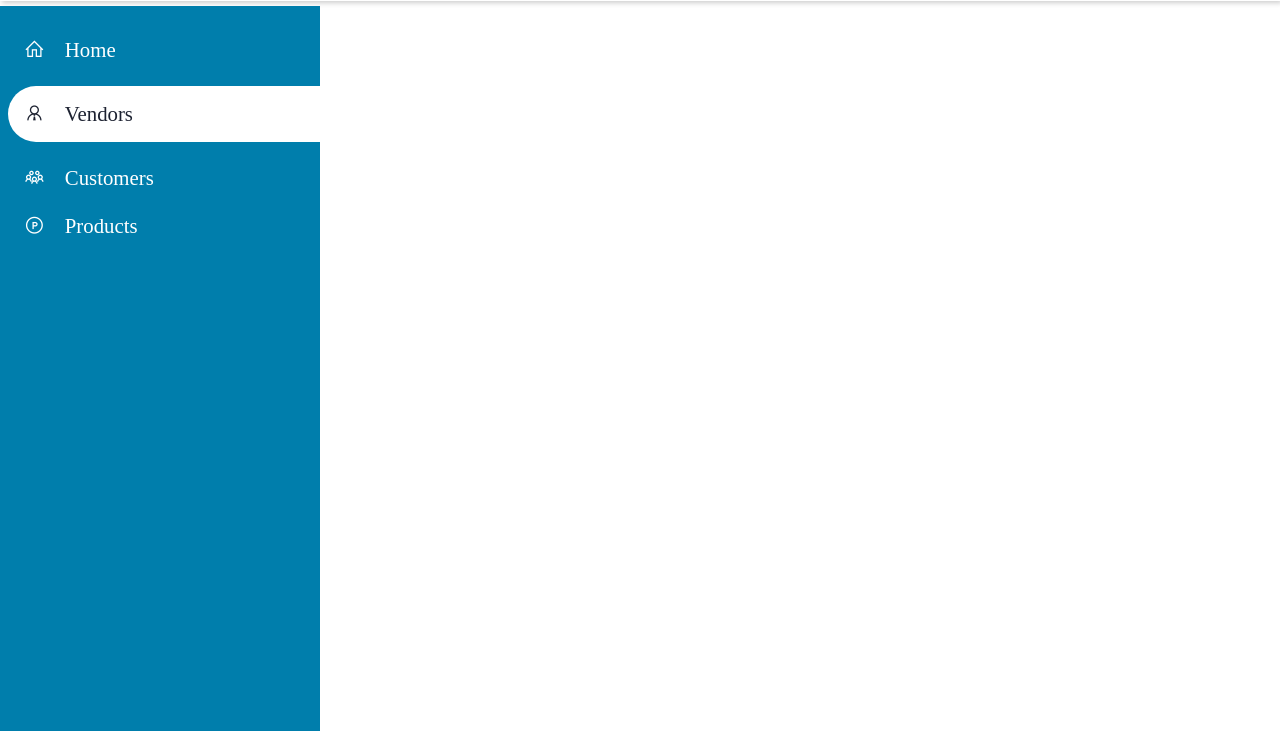
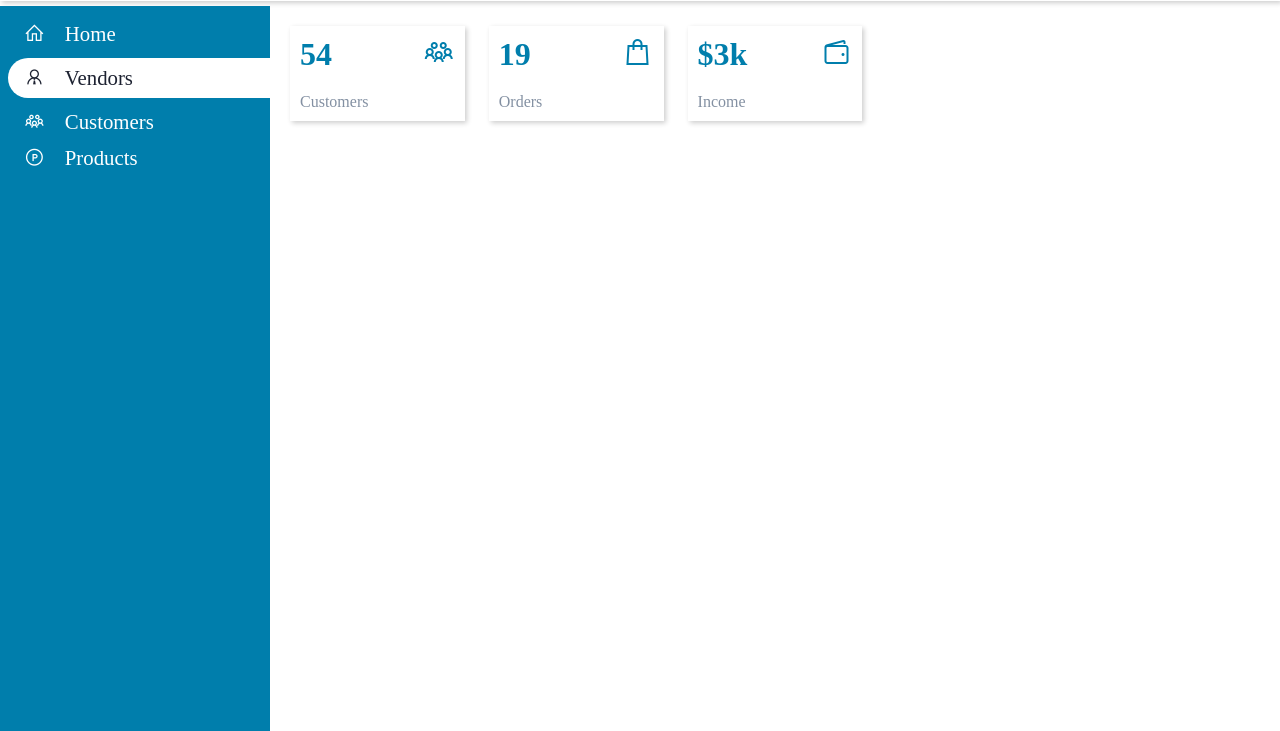
Before and after one commit to write2imran/kalib, a website: page index.html in a window 1280 px wide. Shown: the part 69-800 px from the top of the page. Drawn offline with nearby package versions, Linux system fonts and the light colour scheme.

Commit message:
side bar animation

```diff
--- /dev/null
+++ b/css/layout-cards.css
@@ -0,0 +1,28 @@
+.cards {
+  display: grid;
+  grid-template-columns: repeat(5, 1fr);
+  grid-gap: 1.5rem;
+}
+
+.card-single {
+  display: flex;
+  justify-content: space-between;
+  background: #fff;
+  box-shadow: 2px 2px 5px rgba(0, 0, 0, 0.2);
+  padding: 10px;
+}
+
+.card-single div:first-child h1 {
+  color: var(--main-color);
+  font-size: 2rem;
+  padding-bottom: 20px;
+}
+
+.card-single div:first-child span {
+  color: var(--text-grey);
+}
+
+.card-single div:last-child span {
+  color: var(--main-color);
+  font-size: 2rem;
+}
--- a/css/style.css
+++ b/css/style.css
@@ -1,7 +1,12 @@
+@import url("./layout-cards.css");
+
 :root {
   --main-color: #007eac;
   --color-dark: #1d2231;
   --text-grey: #8390a2;
+
+  --menu-width: 270px;
+  --header-height: 70px;
 }
 
 * {
@@ -12,8 +17,12 @@
   text-decoration: none;
 }
 
+.container .main-content {
+  padding: 20px;
+}
+
 header {
-  height: 70px;
+  height: var(--header-height);
   background: #fff;
   justify-content: space-between;
   padding: 1rem 0rem 0rem 1rem;
@@ -38,24 +47,49 @@ header span {
 
 .sidebar {
   padding-top: 1rem;
-  width: 320px;
+  width: var(--menu-width);
   position: fixed;
   left: 0;
 
   height: 100%;
   background: var(--main-color);
+
+  transition: all 0.3s ease-in-out;
+
+}
+
+#toggle-menu {
+  display: none;
+}
+#toggle-menu:checked + .sidebar {
+  width: 60px;
+  transition: all 0.3s ease-in-out;
+}
+
+#toggle-menu:checked + .sidebar li a span:last-child {
+  display: none;
+}
+
+#toggle-menu:checked ~ .main-content {
+  margin-left: 60px;
+  transition: all 0.3s ease-in-out;
 }
 
 .main-content {
-  margin-left: 345px;
+  margin-left: var(--menu-width);
+  margin-top: calc(var(--header-height)+ 20);
+  min-height: calc(100vw - var(--menu-width) -1);
+  padding-top: 20px;
+  padding-left: 20px;
+  transition: all 0.3s ease-in-out;
 }
 
 .sidebar-menu {
-  margin-top: 1rem;
+  margin-top: 0rem;
 }
 .sidebar-menu li {
   width: 100%;
-  margin-bottom: 1.5rem;
+  margin-bottom: 0.75rem;
   padding-left: 0.5rem;
 }
 
@@ -68,8 +102,8 @@ header span {
 .sidebar-menu a.active {
   background: #fff;
   color: var(--color-dark);
-  padding-top: 1rem;
-  padding-bottom: 1rem;
+  padding-top: 0.5rem;
+  padding-bottom: 0.5rem;
   border-radius: 30px 0px 0px 30px;
 }
 
--- a/index.html
+++ b/index.html
@@ -12,15 +12,21 @@
 </head>
 
 <body>
+    <div class="container">
+
+
         <header>
+
             <div class="brand">
                 <h1>
                     <a href="">
                         <span class="la la-record-vinyl"></span>
                         <span> Title</span></a>
+
                 </h1>
                 <h2>
-                <label for="">
+
+                    <label for="toggle-menu">
                         <span class="las la-bars"></span>
                     </label>
                 </h2>
@@ -45,10 +51,7 @@
             </div>
 
         </header>
-
-
-
-
+        <input id="toggle-menu" type="checkbox">
         <div class="sidebar">
 
             <div class="sidebar-menu">
@@ -77,30 +80,10 @@
                 </ul>
             </div>
         </div>
-    <!-- <div class="main-content">
-        <header>
-            <h2>
-                <label for="">
-                    <span class="las la-bars"></span>
-                </label>
-            </h2>
 
-            <div class="search-wrapper">
-                <span class="las la-search"></span>
-                <input type="search" placeholder="Search here">
-            </div>
-            <div class="user-wrapper">
-                <img src="./img/1.png" alt="" width="32px" height="30px">
-                <div>
-                    <h4>Imran Rauf</h4>
-                    <small>Super admin</small>
-                </div>
+        <div class="main-content">
+            <div class="cards">
 
-            </div>
-
-        </header>
-        <main>
-            <div class="cards">
                 <div class="card-single">
                     <div>
                         <h1>54</h1>
@@ -111,12 +94,42 @@
                     </div>
                 </div>
 
+                <div class="card-single">
+                    <div>
+                        <h1>19</h1>
+                        <span>Orders</span>
+                    </div>
+                    <div>
+                        <span class="las la-shopping-bag"></span>
+                    </div>
                 </div>
 
 
-        </main>
+                <div class="card-single">
+                    <div>
+                        <h1>$3k</h1>
+                        <span>Income</span>
+                    </div>
+                    <div>
+                        <span class="las la-wallet"></span>
+                    </div>
+                </div>
 
-    </div> -->
+
+            </div>
+
+            <div class="recent-gird">
+                <div class="projects">
+
+                </div>
+
+                <div class="customers">
+
+                </div>
+            </div>
+        </div>
+
+    </div>
 </body>
 
 </html>
```
Lines whose indentation alone changed are shown as unchanged.
